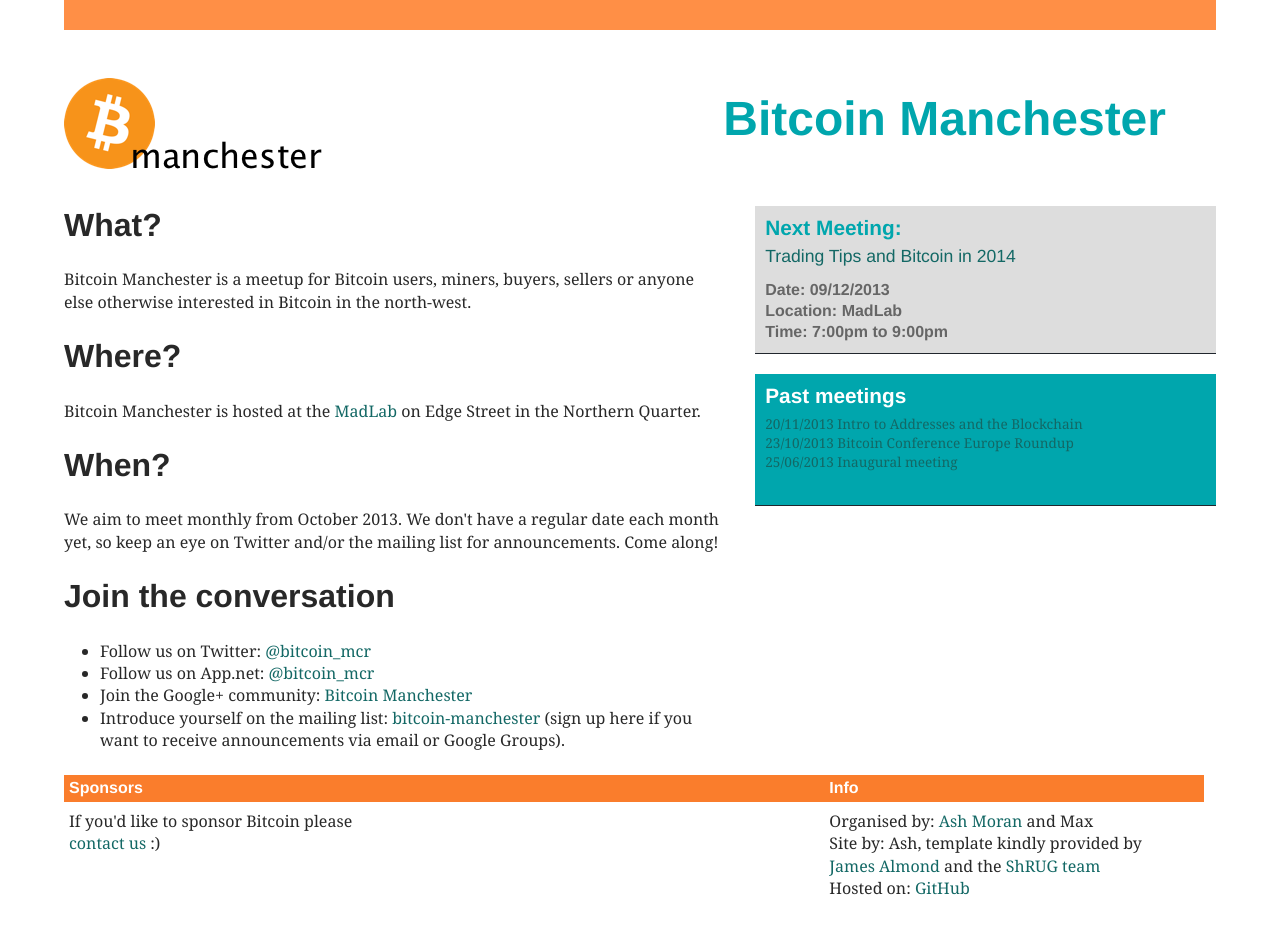
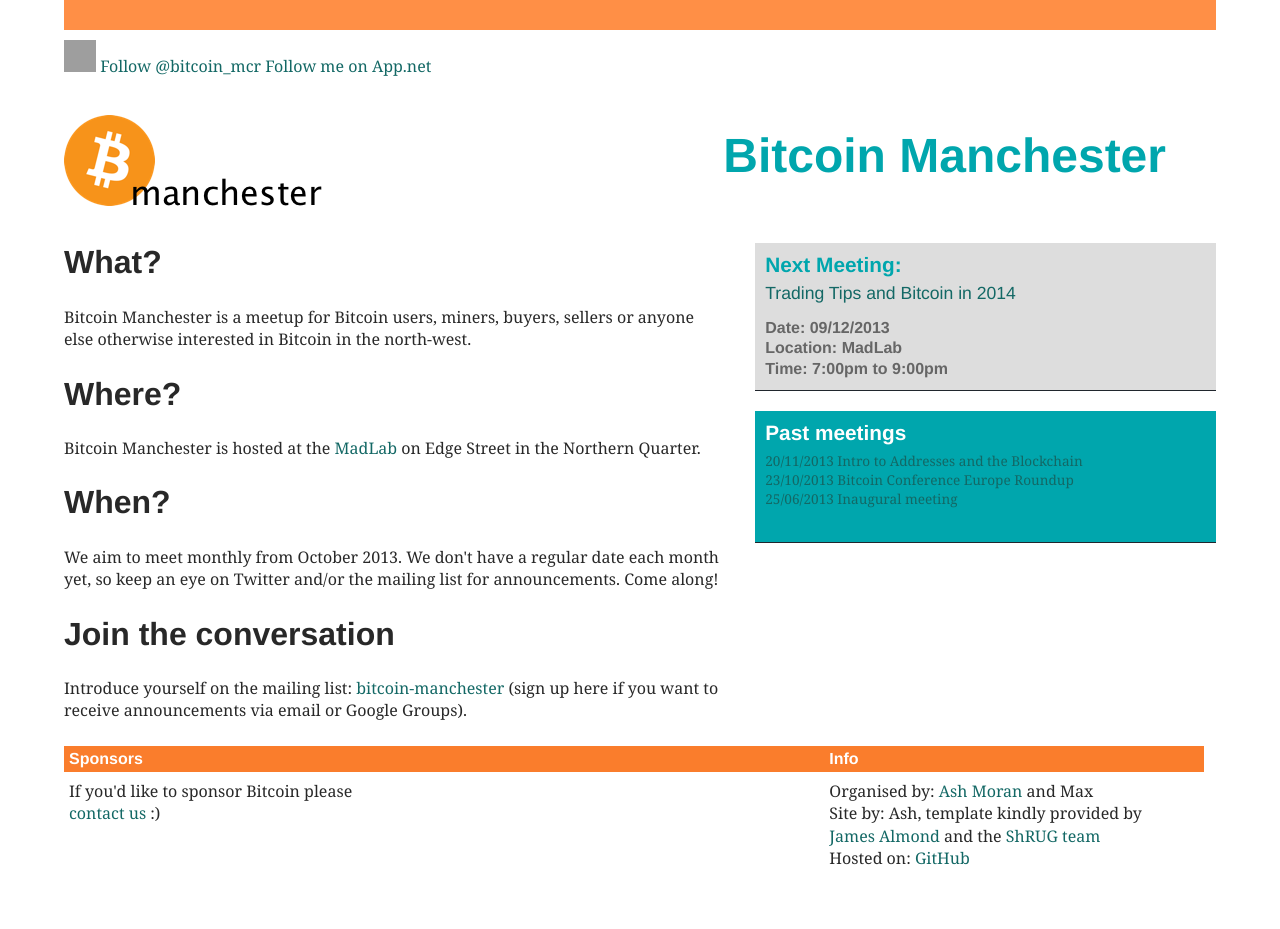
Before and after one commit to bitcoinmanchester/bitcoinmanchester_site_v1, a Jekyll site: the page built from index.html, in a window 1280 px wide. Built offline with Jekyll 4.4.1, drawn with Linux system fonts in a browser that asks for light colours; nearby versions of some CDN libraries; comment, search, counter and statistics services are not loaded; after the commit the page ends 900 px from its top, so only the background shows below that; grey boxes are pictures that could not be loaded.

Commit message:
Improve (using the term loosely) the social media links)

```diff
--- a/_layouts/default.html
+++ b/_layouts/default.html
@@ -58,6 +58,19 @@ URL: http://stuffandnonsense.co.uk/projects/320andup
 </head>
 
 <body class="clearfix">
+
+<!-- Google+ -->
+<a href="https://plus.google.com/communities/104104955582391132507?prsrc=3"
+   rel="publisher" target="_top" style="text-decoration:none;">
+<img src="//ssl.gstatic.com/images/icons/gplus-32.png" alt="Google+" style="border:0;width:32px;height:32px;"/>
+</a>
+
+<!-- Twitter -->
+<a href="https://twitter.com/bitcoin_mcr" class="twitter-follow-button" data-show-count="false" data-dnt="true">Follow @bitcoin_mcr</a>
+<script>!function(d,s,id){var js,fjs=d.getElementsByTagName(s)[0],p=/^http:/.test(d.location)?'http':'https';if(!d.getElementById(id)){js=d.createElement(s);js.id=id;js.src=p+'://platform.twitter.com/widgets.js';fjs.parentNode.insertBefore(js,fjs);}}(document, 'script', 'twitter-wjs');</script>
+
+<!-- App.net -->
+<a href='https://alpha.app.net/bitcoin_mcr' class='adn-button' target='_blank' data-type='follow' data-width='277' data-height='27' data-user-id='@bitcoin_mcr' data-show-username='1' rel='me'>Follow me on App.net</a><script>(function(d,s,id){var js,fjs=d.getElementsByTagName(s)[0];if(!d.getElementById(id)){js=d.createElement(s);js.id=id;js.src='//d2zh9g63fcvyrq.cloudfront.net/adn.js';fjs.parentNode.insertBefore(js,fjs);}}(document, 'script', 'adn-button-js'));</script>
 
 <header role="banner" class="clearfix">
 <a href="/" title="Bitcoin Manchester"><h1>Bitcoin Manchester</h1></a>
--- a/index.html
+++ b/index.html
@@ -15,9 +15,6 @@ layout: default
 
 <h2>Join the conversation</h2>
 
-<ul>
-<li>Follow us on Twitter: <a href="https://twitter.com/bitcoin_mcr">@bitcoin_mcr</a></li>
-<li>Follow us on App.net: <a href="https://alpha.app.net/bitcoin_mcr">@bitcoin_mcr</a></li>
-<li>Join the Google+ community: <a href="https://plus.google.com/communities/104104955582391132507 ">Bitcoin Manchester</a></li>
-<li>Introduce yourself on the mailing list: <a href="https://groups.google.com/forum/#!forum/bitcoin-manchester">bitcoin-manchester</a> (sign up here if you want to receive announcements via email or Google Groups).</li>
-</ul>
+<p>
+Introduce yourself on the mailing list: <a href="https://groups.google.com/forum/#!forum/bitcoin-manchester">bitcoin-manchester</a> (sign up here if you want to receive announcements via email or Google Groups).
+</p>
```
